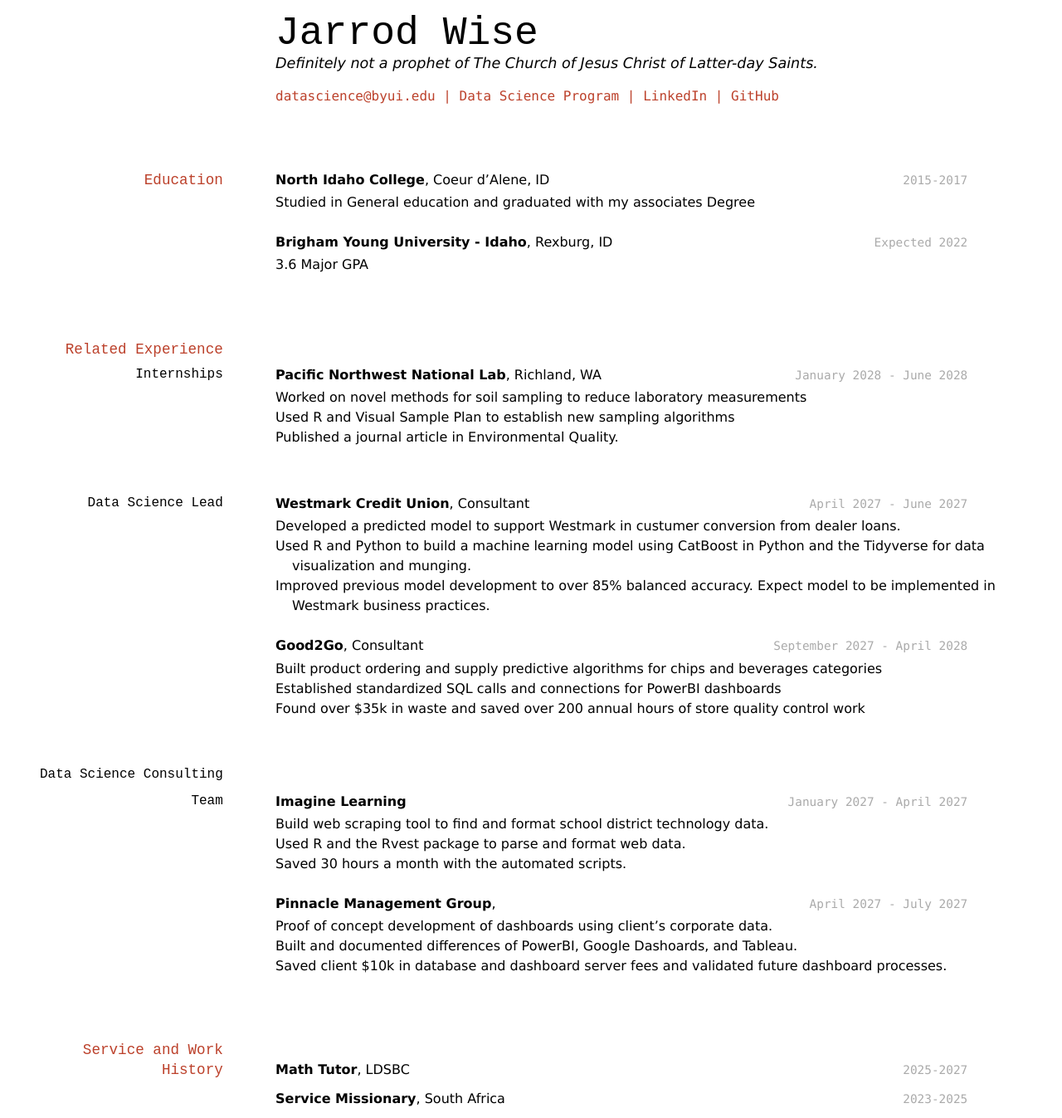
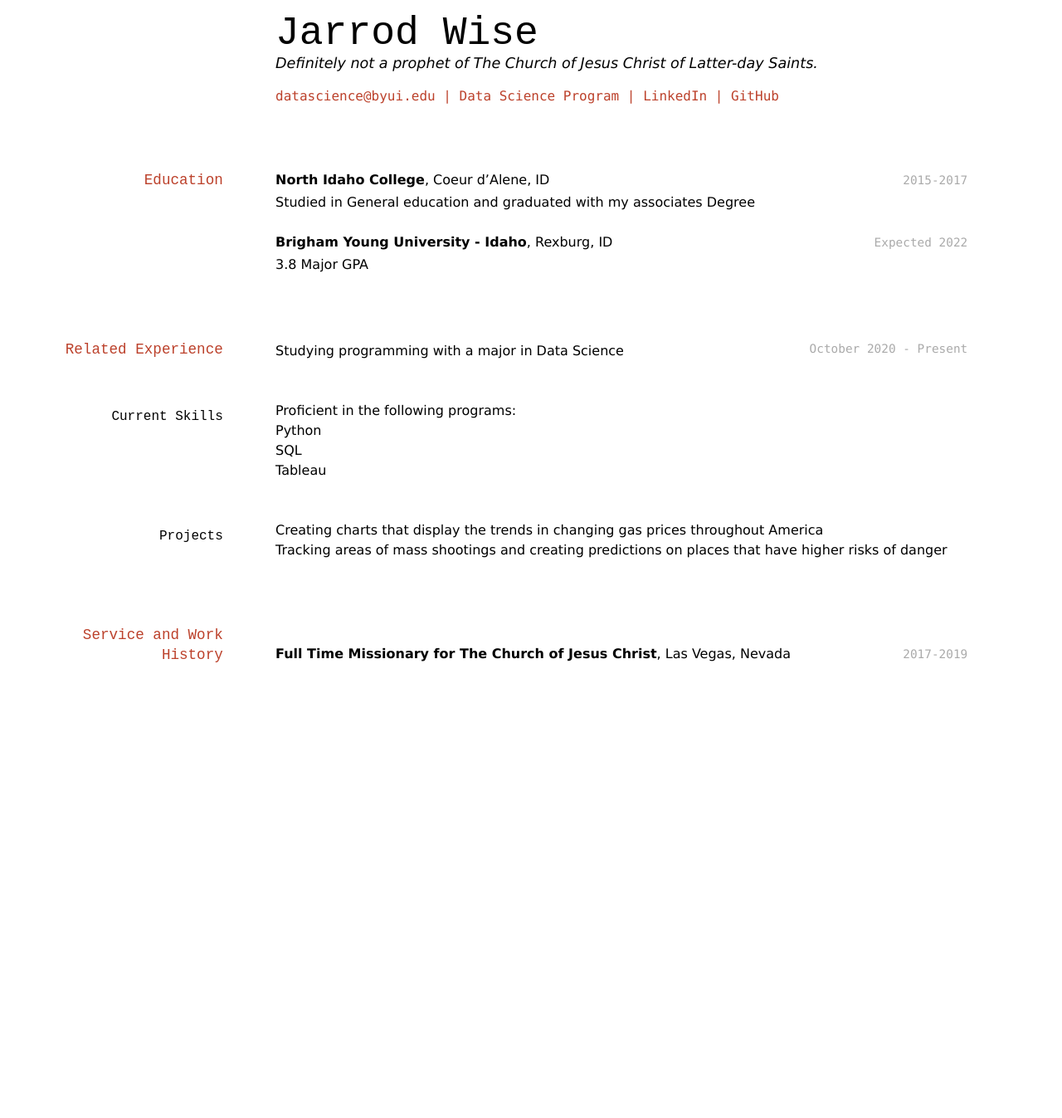
Before and after one commit to byuids-resumes/jarrodwise_resume, a Jekyll site: the page built from docs/index.md, in a window 1280 px wide. Shown: the whole page at 83% size. Built offline with Jekyll 4.4.1, drawn with Linux system fonts in a browser that asks for light colours; after the commit the page ends 900 px from its top, so only the background shows below that.

Commit message:
First Overall Draft

```diff
--- a/docs/index.md
+++ b/docs/index.md
@@ -24,61 +24,31 @@
 `Expected 2022`
 __Brigham Young University - Idaho__, Rexburg, ID
 
-- 3.6 Major GPA
+- 3.8 Major GPA
 
 
 ## Related Experience
 
-### Internships
+`October 2020 - Present`
+- Studying programming with a major in Data Science
 
-`January 2028 - June 2028`
-__Pacific Northwest National Lab__, Richland, WA
+### Current Skills
+- Proficient in the following programs:
+- Python
+- SQL
+- Tableau
 
-- Worked on novel methods for soil sampling to reduce laboratory measurements
-- Used R and Visual Sample Plan to establish new sampling algorithms
-- Published a journal article in Environmental Quality.
+### Projects
 
-### Data Science Lead
-
-`April 2027 - June 2027`
-__Westmark Credit Union__, Consultant
-
-- Developed a predicted model to support Westmark in custumer conversion from dealer loans.
-- Used R and Python to build a machine learning model using CatBoost in Python and the Tidyverse for data visualization and munging.
-- Improved previous model development to over 85% balanced accuracy. Expect model to be implemented in Westmark business practices.
-
-`September 2027 - April 2028`
-__Good2Go__, Consultant
-
-- Built product ordering and supply predictive algorithms for chips and beverages categories
-- Established standardized SQL calls and connections for PowerBI dashboards
-- Found over $35k in waste and saved over 200 annual hours of store quality control work
-
-### Data Science Consulting Team
-
-`January 2027 - April 2027`
-__Imagine Learning__
-
-- Build web scraping tool to find and format school district technology data.
-- Used R and the Rvest package to parse and format web data.
-- Saved 30 hours a month with the automated scripts.
-
-`April 2027 - July 2027`
-__Pinnacle Management Group__,
-
-- Proof of concept development of dashboards using client's corporate data.
-- Built and documented differences of PowerBI, Google Dashoards, and Tableau.
-- Saved client $10k in database and dashboard server fees and validated future dashboard processes.
-
+- Creating charts that display the trends in changing gas prices throughout America
+- Tracking areas of mass shootings and creating predictions on places that have higher risks of danger
 
 ## Service and Work History
 
-`2025-2027`
-__Math Tutor__, LDSBC
 
 
-`2023-2025`
-__Service Missionary__, South Africa
+`2017-2019`
+__Full Time Missionary for The Church of Jesus Christ__, Las Vegas, Nevada
 
 
 
```
